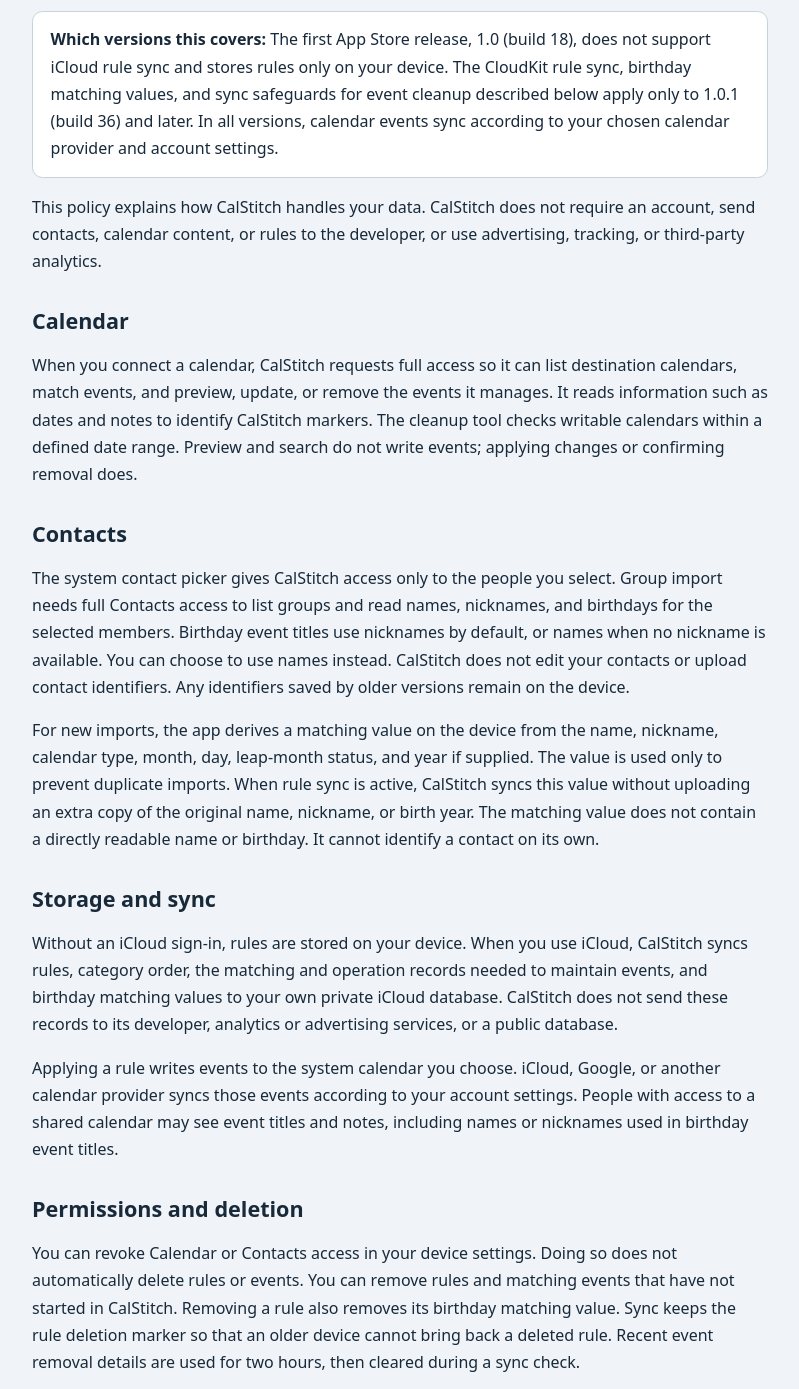
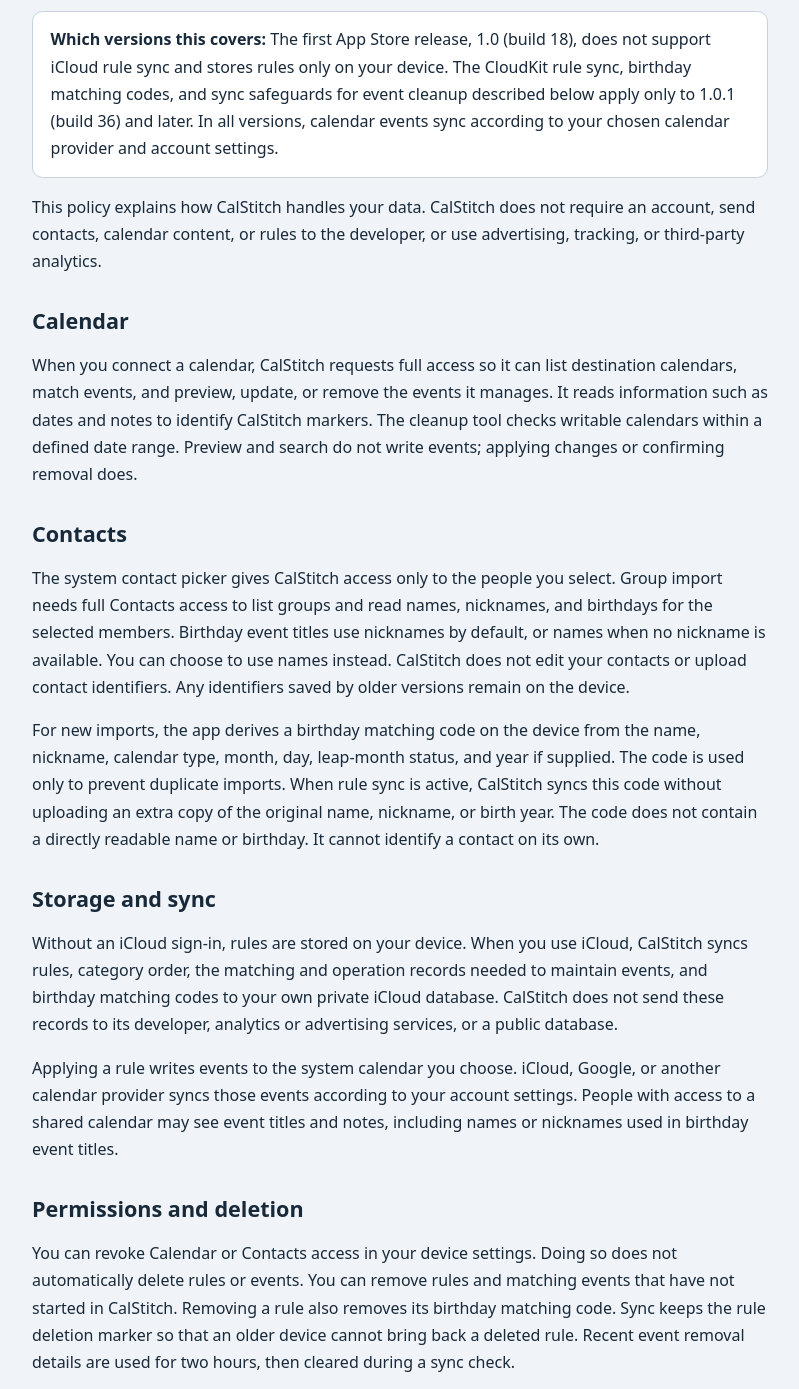
Before and after one commit to peiyu66/CalStitch, a plain HTML site: page website/en/privacy.html in a window 1280 px wide. Shown: the part 172-1561 px from the top of the page, without its empty margins (240-1039 px from the left). Drawn offline with Linux system fonts and the light colour scheme.

Commit message:
Use consistent birthday matching code terminology

```diff
--- a/website/en/privacy.html
+++ b/website/en/privacy.html
@@ -12,18 +12,18 @@
   <header><nav class="wrap" aria-label="Main navigation"><a href="./">Back to Home</a> <a href="guide.html">User Guide</a> <a href="privacy.html" aria-current="page">Privacy Policy</a> <a href="support.html">Support</a> <a href="../privacy.html" lang="zh-TW" hreflang="zh-TW">中文</a></nav></header>
   <main class="wrap">
 <h1>CalStitch Privacy Policy</h1>
-<p class="note"><strong>Which versions this covers:</strong> The first App Store release, 1.0 (build 18), does not support iCloud rule sync and stores rules only on your device. The CloudKit rule sync, birthday matching values, and sync safeguards for event cleanup described below apply only to 1.0.1 (build 36) and later. In all versions, calendar events sync according to your chosen calendar provider and account settings.</p>
+<p class="note"><strong>Which versions this covers:</strong> The first App Store release, 1.0 (build 18), does not support iCloud rule sync and stores rules only on your device. The CloudKit rule sync, birthday matching codes, and sync safeguards for event cleanup described below apply only to 1.0.1 (build 36) and later. In all versions, calendar events sync according to your chosen calendar provider and account settings.</p>
 <p>This policy explains how CalStitch handles your data. CalStitch does not require an account, send contacts, calendar content, or rules to the developer, or use advertising, tracking, or third-party analytics.</p>
 <h2>Calendar</h2>
 <p>When you connect a calendar, CalStitch requests full access so it can list destination calendars, match events, and preview, update, or remove the events it manages. It reads information such as dates and notes to identify CalStitch markers. The cleanup tool checks writable calendars within a defined date range. Preview and search do not write events; applying changes or confirming removal does.</p>
 <h2>Contacts</h2>
 <p>The system contact picker gives CalStitch access only to the people you select. Group import needs full Contacts access to list groups and read names, nicknames, and birthdays for the selected members. Birthday event titles use nicknames by default, or names when no nickname is available. You can choose to use names instead. CalStitch does not edit your contacts or upload contact identifiers. Any identifiers saved by older versions remain on the device.</p>
-<p>For new imports, the app derives a matching value on the device from the name, nickname, calendar type, month, day, leap-month status, and year if supplied. The value is used only to prevent duplicate imports. When rule sync is active, CalStitch syncs this value without uploading an extra copy of the original name, nickname, or birth year. The matching value does not contain a directly readable name or birthday. It cannot identify a contact on its own.</p>
+<p>For new imports, the app derives a birthday matching code on the device from the name, nickname, calendar type, month, day, leap-month status, and year if supplied. The code is used only to prevent duplicate imports. When rule sync is active, CalStitch syncs this code without uploading an extra copy of the original name, nickname, or birth year. The code does not contain a directly readable name or birthday. It cannot identify a contact on its own.</p>
 <h2>Storage and sync</h2>
-<p>Without an iCloud sign-in, rules are stored on your device. When you use iCloud, CalStitch syncs rules, category order, the matching and operation records needed to maintain events, and birthday matching values to your own private iCloud database. CalStitch does not send these records to its developer, analytics or advertising services, or a public database.</p>
+<p>Without an iCloud sign-in, rules are stored on your device. When you use iCloud, CalStitch syncs rules, category order, the matching and operation records needed to maintain events, and birthday matching codes to your own private iCloud database. CalStitch does not send these records to its developer, analytics or advertising services, or a public database.</p>
 <p>Applying a rule writes events to the system calendar you choose. iCloud, Google, or another calendar provider syncs those events according to your account settings. People with access to a shared calendar may see event titles and notes, including names or nicknames used in birthday event titles.</p>
 <h2>Permissions and deletion</h2>
-<p>You can revoke Calendar or Contacts access in your device settings. Doing so does not automatically delete rules or events. You can remove rules and matching events that have not started in CalStitch. Removing a rule also removes its birthday matching value. Sync keeps the rule deletion marker so that an older device cannot bring back a deleted rule. Recent event removal details are used for two hours, then cleared during a sync check.</p>
+<p>You can revoke Calendar or Contacts access in your device settings. Doing so does not automatically delete rules or events. You can remove rules and matching events that have not started in CalStitch. Removing a rule also removes its birthday matching code. Sync keeps the rule deletion marker so that an older device cannot bring back a deleted rule. Recent event removal details are used for two hours, then cleared during a sync check.</p>
 <p>Uninstalling CalStitch does not delete your private iCloud records or system calendar events. To remove them, delete the rules in CalStitch before uninstalling, and check the original calendar for any events you want to remove. The developer does not retain a copy to delete for you.</p>
 <h2>Contact</h2>
 <p>For privacy questions, see <a href="support.html">Support and Contact</a>. GitHub Pages hosts this website. Website visits and GitHub Issues are also subject to the <a href="https://docs.github.com/en/site-policy/privacy-policies/github-general-privacy-statement">GitHub Privacy Statement</a>.</p>
```
Also changed, not shown: website/en/guide.html (+1 -1 lines), website/privacy.html (+4 -4 lines), 1 other file.
